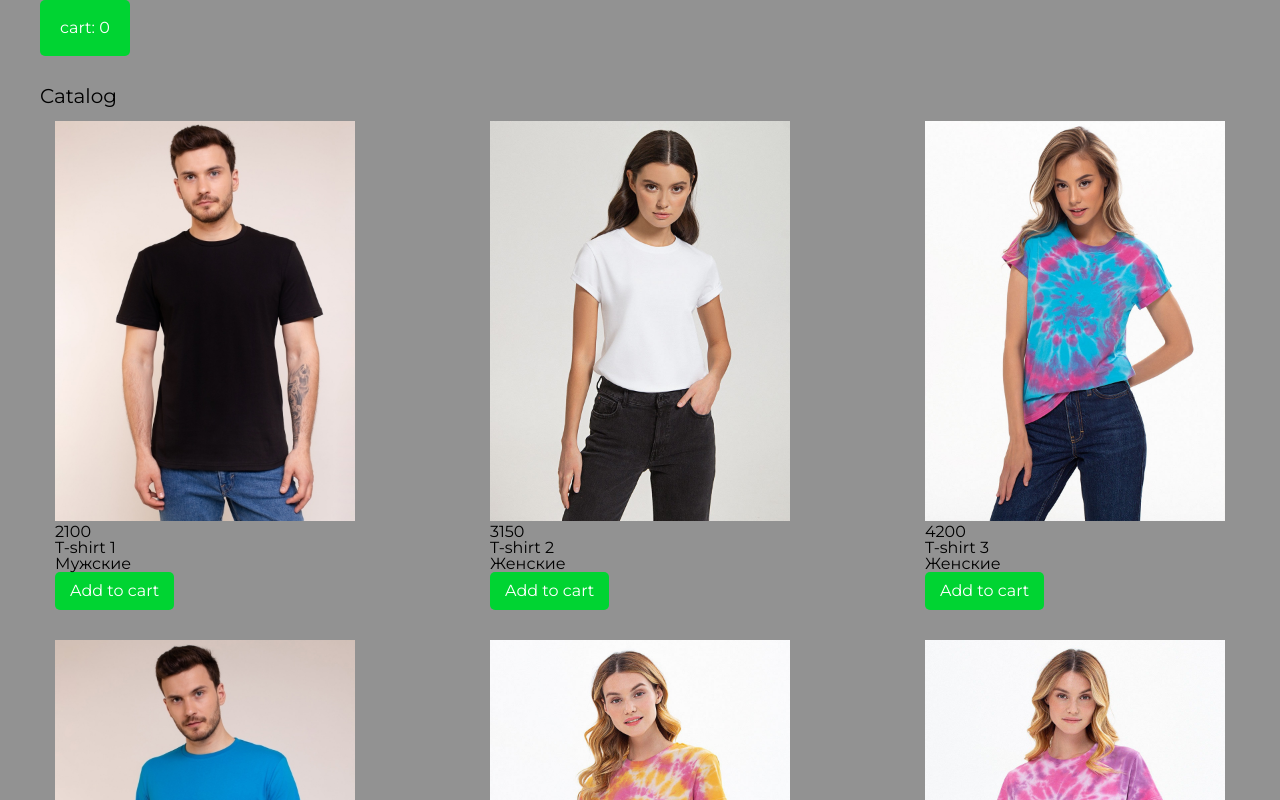
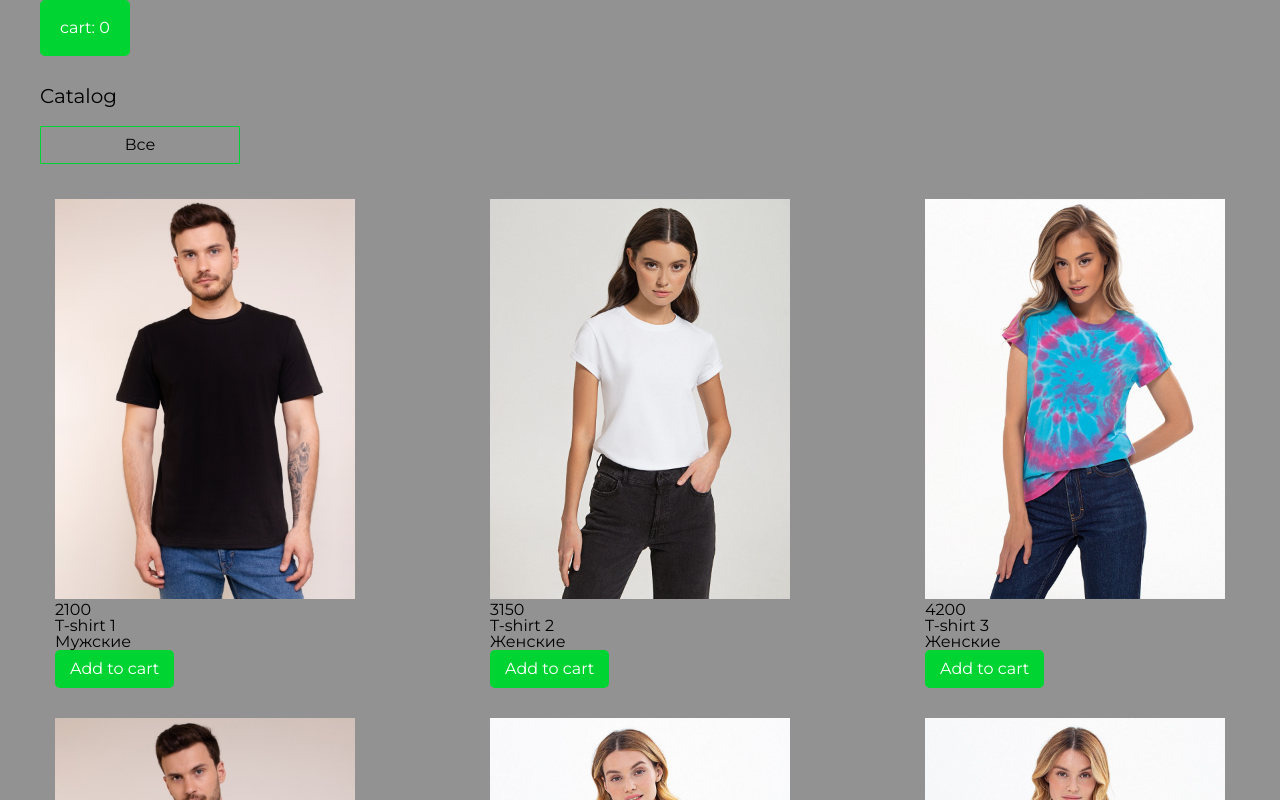
Before and after one commit to mirzahanmirzahanov/int_shop, a Vue app: page / in a window 1280 px wide. Shown: the top 800 px of the page. Built offline with nearby package versions, Linux system fonts and the light colour scheme; data requests are answered from the project's data file.

Commit message:
done pagination in catalog

```diff
--- a/src/App.vue
+++ b/src/App.vue
@@ -6,8 +6,11 @@
 
 <script>
 import HomePage from "./views/HomePage.vue";
+
 export default {
-  components: { HomePage },
+  components: {
+    HomePage,
+  },
 };
 </script>
 
--- /dev/null
+++ b/src/components/VSelect.vue
@@ -0,0 +1,77 @@
+<template>
+  <div class="v-select">
+    <p class="title"
+      @click="areOptionsVisible = !areOptionsVisible"
+    >
+      {{selected}}
+    </p>
+    <div class="options" v-if="areOptionsVisible">
+      <p
+        v-for="(category, index) in productCategories"
+        :key="index"
+        @click="selectCategories(category)"
+      >
+        {{ category.name }}
+      </p>
+    </div>
+  </div>
+</template>
+
+<script>
+export default {
+  name: "v-select",
+  data: () => ({
+    areOptionsVisible: false,
+  }),
+    props: {
+      productCategories: {
+        type: Array,
+        default() {
+          return [];
+        },
+      },
+      selected:{
+        type: String,
+        default: ''
+      }
+    },
+  methods: {
+    selectCategories(category){
+      this.$emit('selectedCategory', category)
+      this.areOptionsVisible = false
+    },
+    hideSelect(){
+      this.areOptionsVisible = false
+    }
+  },
+  mounted(){
+    document.addEventListener('click', this.hideSelect.bind(this), true)
+  },
+  beforeDestroy(){
+    document.removeEventListener('click', this.hideSelect)
+  }
+};
+</script>
+
+<style lang="scss" scoped>
+.v-select {
+  margin: 20px 0;
+  width: 100%;
+  max-width: 200px;
+    p {
+      text-align: center;
+      cursor: pointer;
+      padding: 10px;
+    }
+  .title {
+    border: 1px solid #00d432;
+    margin: 0 0 15px 0;
+  }
+  .options {
+    border: 1px solid #00d432;
+    :hover {
+      background: #00d432;
+    }
+  }
+}
+</style>
--- a/src/views/Catalog.vue
+++ b/src/views/Catalog.vue
@@ -1,13 +1,17 @@
 <template>
   <div class="container">
-
-    <router-link :to="{name: 'cart'}">
+    <router-link :to="{ name: 'cart' }">
       <p class="container__link-to-card">cart: {{ CART.length }}</p>
     </router-link>
     <h1>Catalog</h1>
+    <v-select
+      :productCategories="categories"
+      @selectedCategory="sortByCategories"
+      :selected="selected"
+    />
     <div class="catalog-list">
       <v-catalog-item
-        v-for="product in PRODUCTS"
+        v-for="product in filterProducts"
         :key="product.article"
         :productData="product"
         @addToCart="addToCart"
@@ -18,20 +22,49 @@
 
 <script>
 import { mapActions, mapGetters } from "vuex";
-
+import VSelect from "@/components/VSelect.vue";
 import VCatalogItem from "@/components/VCatalogItem.vue";
 
 export default {
-  components: { VCatalogItem },
+  components: { VCatalogItem, VSelect },
   name: "catalog",
-  data: () => ({}),
+  data: () => ({
+    categories: [
+      { name: "Все", value: "ALL" },
+      { name: "Мужские", value: "м" },
+      { name: "Женские", value: "ж" },
+    ],
+    selected: "Все",
+    sortedProducts: [],
+  }),
   computed: {
     ...mapGetters(["PRODUCTS", "CART"]),
+    filterProducts(){
+      if(this.sortedProducts.length){
+        return this.sortedProducts
+      } else{
+        return this.PRODUCTS
+      }
+    }
   },
   methods: {
     ...mapActions(["GET_PRODUCTS_API", "ADD_TO_CART"]),
     addToCart(data) {
       this.ADD_TO_CART(data);
+    },
+    sortByCategories(category) {
+      this.selected = category.name;
+      this.sortedProducts = []
+      // vm - изменение контекста на уровень выше для .map
+      // (.map имеет свой собственный контекст,
+      // поэтому нужно его поднять до data(), чтобы получить
+      // доступ к массиву sortedProducts)
+      let vm = this
+      this.PRODUCTS.map(function (item) {
+        if (item.category === category.name) {
+          vm.sortedProducts.push(item)
+        }
+      });
     },
   },
   mounted() {
```
